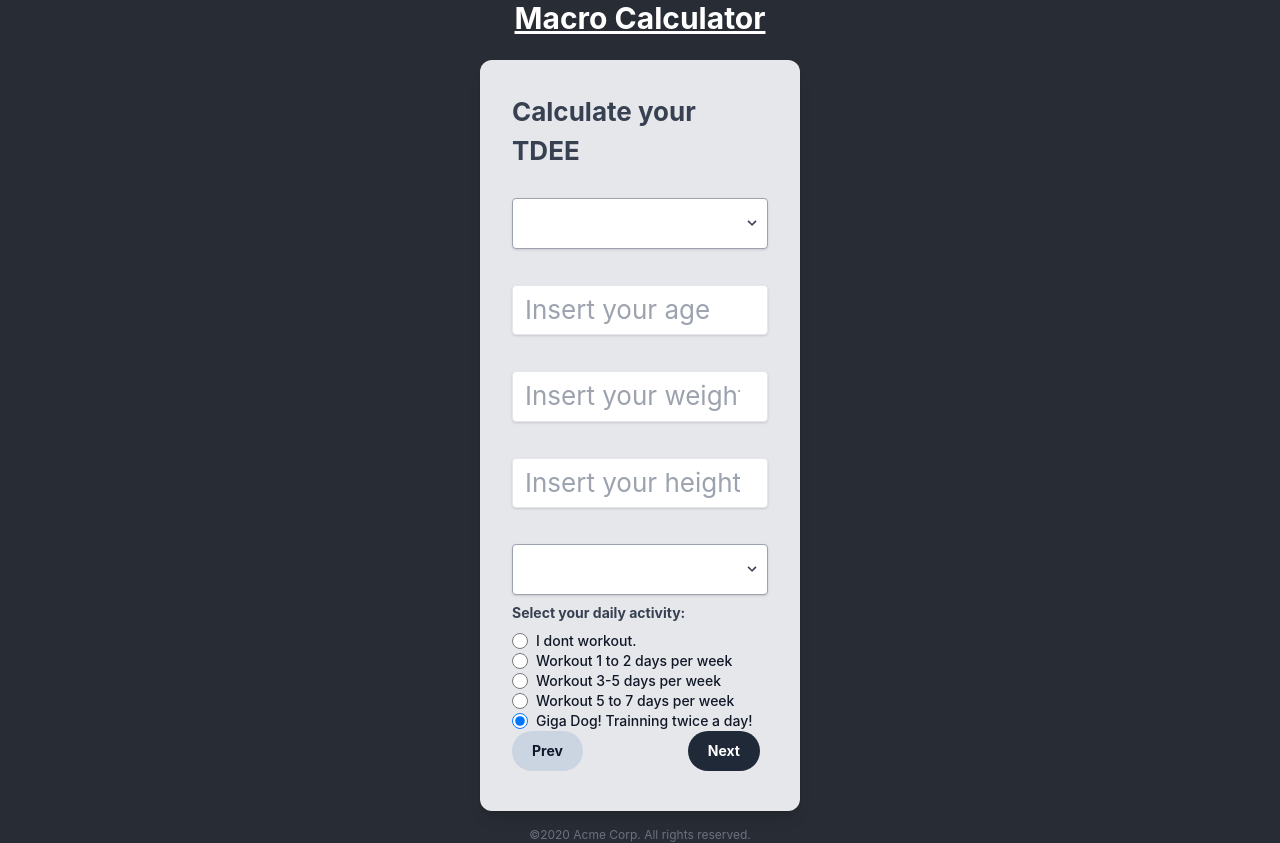
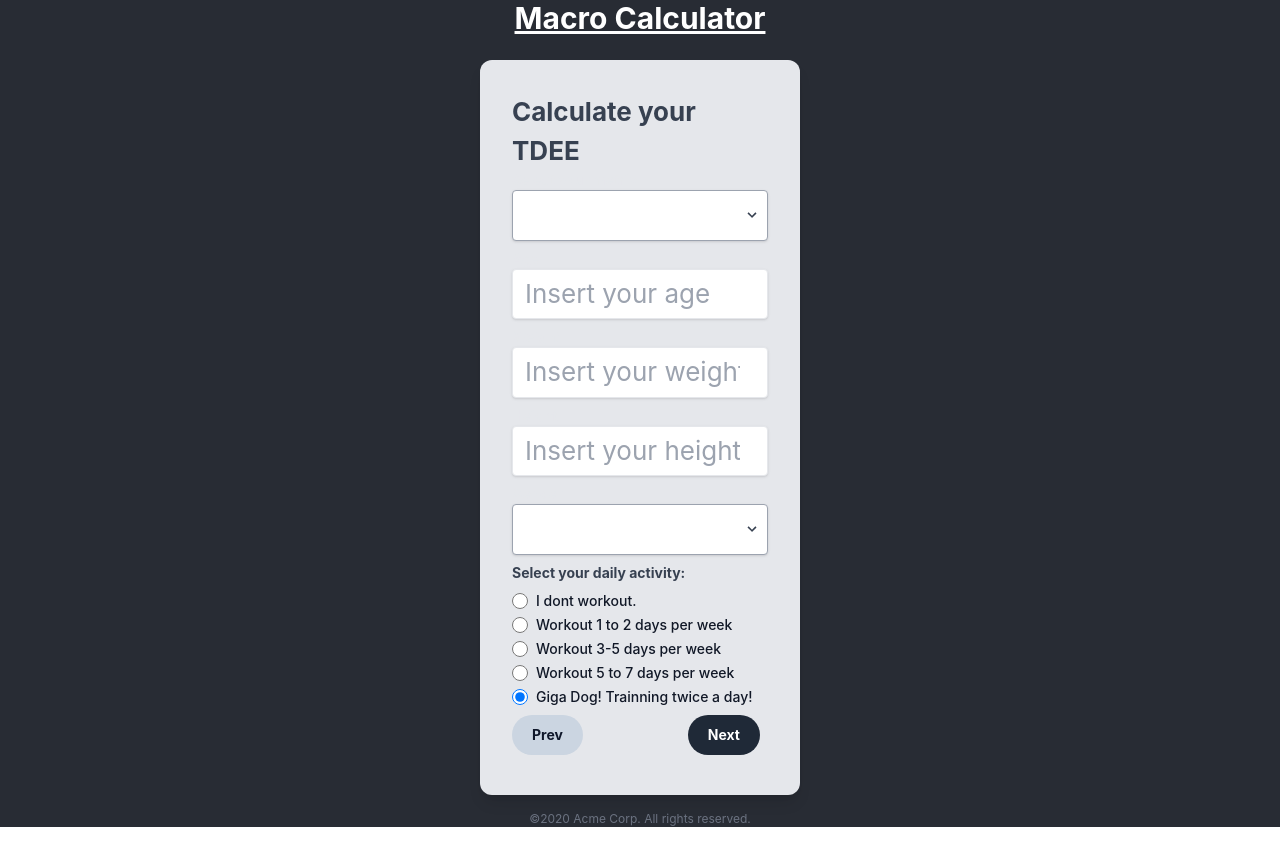
Before and after one commit to FACorreiaa/Macro-Calculator-React, a React (Vite) app: page / in a window 1280 px wide. Built offline with nearby package versions, Linux system fonts and the light colour scheme; what @catppuccin/tailwindcss would draw is missing.

Commit message:
refactor reusable functions

```diff
--- a/src/components/forms/form.tsx
+++ b/src/components/forms/form.tsx
@@ -55,7 +55,6 @@ function CustomForm() {
 					className="shadow-lg rounded-xl p-8 mb-4 bg-gray-200 dark:bg-slate-500"
 					onSubmit={methods.handleSubmit(onSumitRegisterValues)}>
 					<CustomFormTitle title="Calculate your TDEE" />
-					<div className="mb-2">
 					<CustomSelect
 						label="Select your metric"
 						id="metrics"
@@ -63,34 +62,26 @@ function CustomForm() {
 						selected
 						onChange={onSelectMeric}
 					/>
-					</div>
 
-					<div className="mb-2">
 					<CustomInput
 						label="Age"
 						id="age"
 						type="number"
 						placeholder="Insert your age"
 					/>
-					</div>
-					<div className="mb-2">
 					<CustomInput
 						label="Weight"
 						id="weight"
 						type="number"
 						placeholder="Insert your weight"
 					/>
-					</div>
-					<div className="mb-2">
 					<CustomInput
 						label="Height"
 						id="height"
 						type="number"
 						placeholder="Insert your height"
 					/>
-					</div>
 
-					<div className="mb-2">
 					<CustomSelect
 						onChange={onSelectGender}
 						label="Gender"
@@ -98,7 +89,6 @@ function CustomForm() {
 						options={genderValues}
 						selected
 					/>
-					</div>
 					<CustomRadioList
 						title="Select your daily activity:"
 						options={workoutVolume}
--- a/src/components/input.tsx
+++ b/src/components/input.tsx
@@ -8,8 +8,8 @@ type CustomInputProps = {
 };
 function CustomInput({ label, id, type, placeholder }: CustomInputProps) {
 	return (
-		<React.Fragment>
-			<label className="block text-gray-200 dark:text-gray-900 text-sm font-bold mb-2">
+		<div className="mb-2">
+			<label className="block text-gray-200 dark:text-gray-900 text-sm font-bold">
 				{label}
 			</label>
 			<input
@@ -18,7 +18,7 @@ function CustomInput({ label, id, type, placeholder }: CustomInputProps) {
 				type={type}
 				placeholder={placeholder}
 			/>
-		</React.Fragment>
+		</div>
 	);
 }
 
--- a/src/components/radio-button.tsx/radio-button.tsx
+++ b/src/components/radio-button.tsx/radio-button.tsx
@@ -19,7 +19,7 @@ function CustomRadioButton({
 	label,
 }: CustomCustomRadioButtonProps) {
 	return (
-		<div className="flex items-center">
+		<div className="mb-1 flex items-center">
 			<input
 				onChange={onChange}
 				defaultChecked
--- a/src/components/radio-button.tsx/radio-list.tsx
+++ b/src/components/radio-button.tsx/radio-list.tsx
@@ -49,10 +49,10 @@ const CustomRadioList = ({ label, options, onChange, title }: IInputGroup) => {
 		});
 	}
 	return (
-		<React.Fragment>
+		<div className="mb-2">
 			<RadioListHeader title={title} />
 			{renderOptions()}
-		</React.Fragment>
+		</div>
 	);
 };
 export default CustomRadioList;
--- a/src/components/select.tsx
+++ b/src/components/select.tsx
@@ -13,8 +13,8 @@ type CustomSelectProps = {
 };
 function CustomSelect({ label, id, onChange, options }: CustomSelectProps) {
 	return (
-		<React.Fragment>
-			<label className="block text-gray-200 dark:text-gray-900 text-sm font-bold mb-2">
+		<div className="mb-2">
+			<label className="block text-gray-200 dark:text-gray-900 text-sm font-bold">
 				{label}
 			</label>
 			<div className="inline-block relative w-64">
@@ -22,14 +22,12 @@ function CustomSelect({ label, id, onChange, options }: CustomSelectProps) {
 					onChange={onChange}
 					id={id}
 					className="dark:text-slate-900 block appearance-none w-full bg-white border border-gray-400 hover:border-gray-500 px-4 py-2 pr-8 rounded shadow leading-tight focus:outline-none focus:shadow-outline">
-					{options.map((option) => {
-						let optionId = `select-${option}`;
+					{options.map(({ label, value }: IOption) => {
+						let optionId = `select-${value}`;
+						console.log('optionId', optionId);
 						return (
-							<option
-								key={optionId}
-								id={optionId}
-								defaultValue={option.label[0]}>
-								{option.label}
+							<option key={optionId} id={optionId} defaultValue={label[0]}>
+								{label}
 							</option>
 						);
 					})}
@@ -43,7 +41,7 @@ function CustomSelect({ label, id, onChange, options }: CustomSelectProps) {
 					</svg>
 				</div>
 			</div>
-		</React.Fragment>
+		</div>
 	);
 }
 
--- a/src/types/tdeeSchema.ts
+++ b/src/types/tdeeSchema.ts
@@ -2,10 +2,9 @@ import { number, TypeOf } from 'zod';
 import { z } from 'zod';
 
 export const tdeeSchema = z.object({
-	age: number({ required_error: 'Age is required' }).min(
-		0,
-		'Age must be bigger than zero'
-	),
+	age: number({ required_error: 'Age is required' })
+		.min(0, 'Age must be bigger than zero')
+		.max(99, 'Age must not be greater than 99'),
 	height: number({ required_error: 'Height is required' }).min(
 		0,
 		'Height must be bigger than zero'
```
Lines whose indentation alone changed are shown as unchanged.
